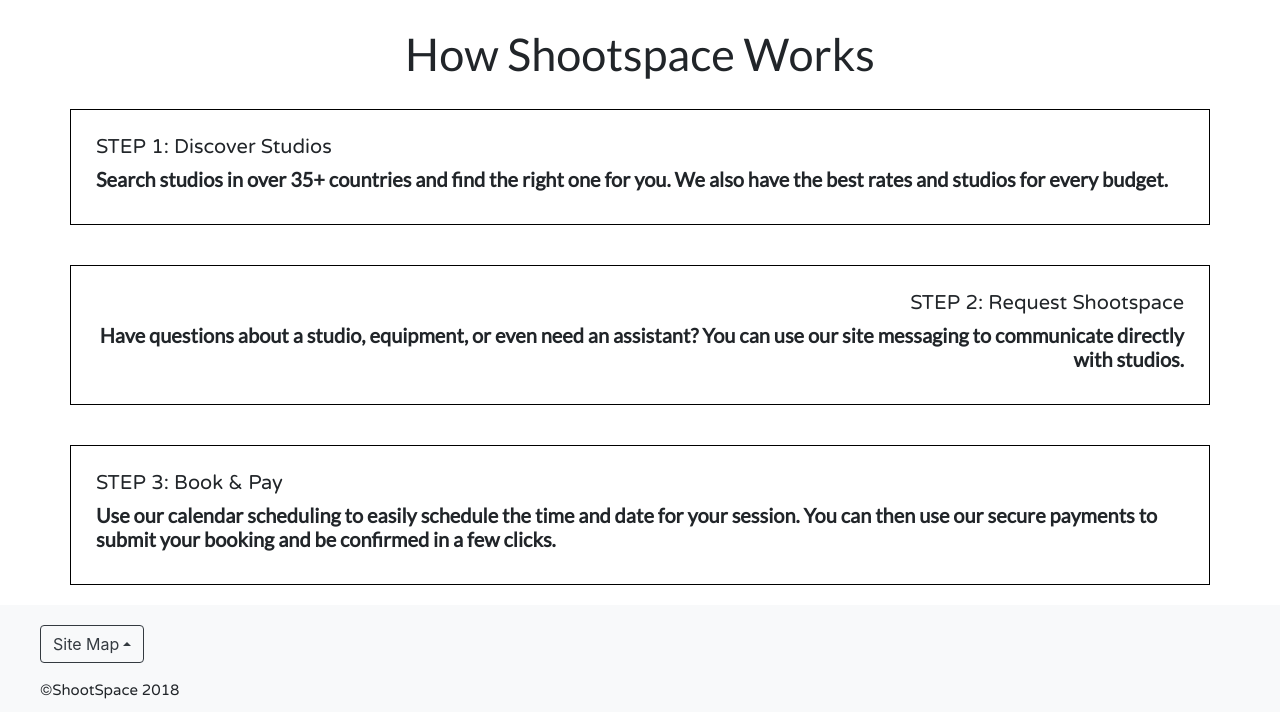
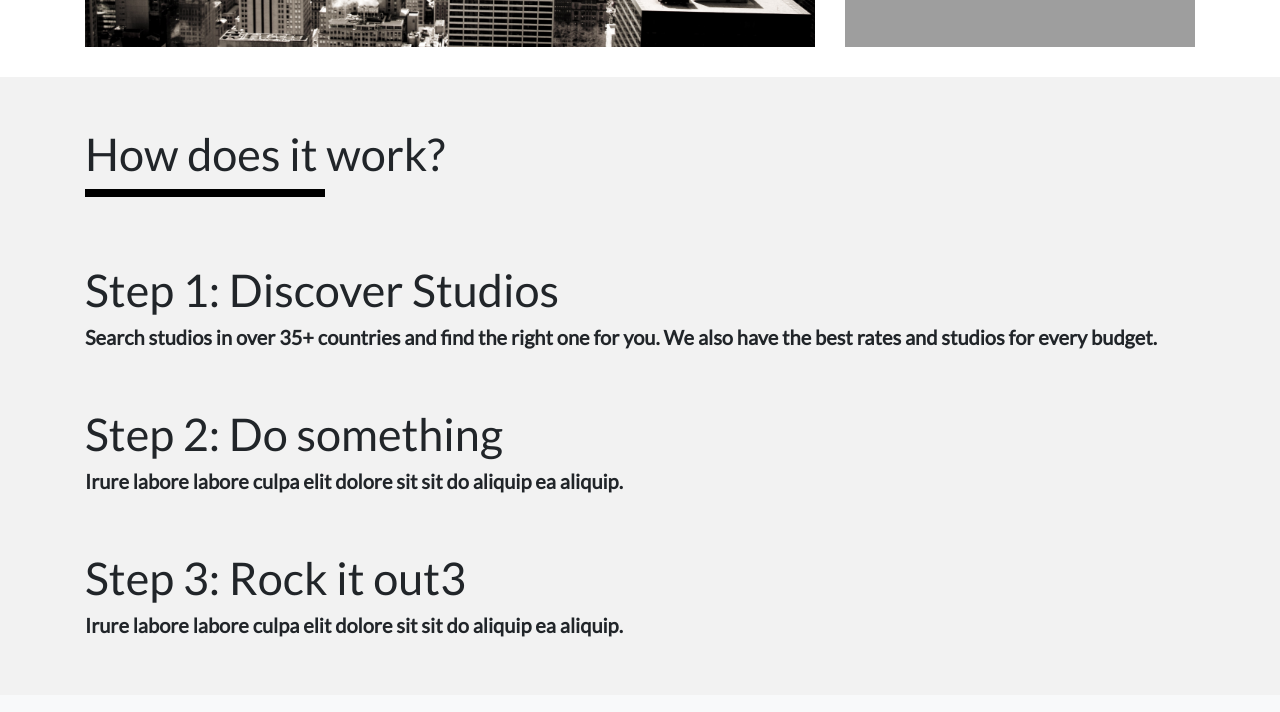
Before and after one commit to djsteinmetz/vb_shootspace-site, a plain HTML site: page index.html in a window 1280 px wide. Shown: the part 1351-2063 px from the top of the page. Drawn offline with nearby package versions, Linux system fonts and the light colour scheme; grey boxes are pictures that could not be loaded.

Commit message:
homepage animations

```diff
--- a/assets/css/style.css
+++ b/assets/css/style.css
@@ -21,7 +21,7 @@ h2 {
 h3 {
     font-size: 20px;
     font-family: 'Varela Round', sans-serif;
-    text-align: center;
+    text-align: left;
 }
 
 h4 {
@@ -49,6 +49,21 @@ p {
 a:hover {
     text-decoration: none;
 }
+
+/* Padding settings */
+.paddingTop {
+    padding-top: 50px;
+}
+.paddingBtm {
+    padding-bottom: 50px;
+}
+.paddingRt {
+    padding-right: 50px;
+}
+.paddingLt {
+    padding-left: 50px;
+}
+
 #banner {
     transition: top 0.2s ease-in-out;
 }
@@ -145,6 +160,9 @@ a:hover {
 .spaceBtm {
     margin-bottom: 25px;
 }
+.paddingTop {
+    padding-top: 50px;
+}
 #faqContainer {
     margin-bottom: 25px;
 }
@@ -167,11 +185,29 @@ a:hover {
     padding: 50px;
 }
 
+#how {
+    width: 100%;
+    min-width: 100%;
+    background: #f2f2f2;
+    margin: 0px;
+
+}
+
 .steps {
     padding: 25px;
     border: 1px solid black;
     min-width: 100%;
-    margin: 20px 0px 20px 0px;
+    margin: 10px 0px 10px 0px;
+}
+.stepsCopy {
+    font-size: 5rem;
+    text-align: left;
+    font-family: 'Lato', sans-serif;
+    font-weight: bolder;
+}
+.horizontalLine {
+    border-top: 8px solid black;
+    width: 15rem;
 }
 .exploreStudiosCity {
     font-size: 25px;
--- a/index.html
+++ b/index.html
@@ -75,13 +75,13 @@
   <div class="container">
     <div class="row">
       <div class="col-md-12">
-        <h2>Explore Studios</h2>
-        <br/>
+        <h2 class="text-left paddingTop">Explore Studios</h2>
+        <p class="horizontalLine" data-aos="fade-right" data-aos-anchor-placement="bottom-bottom"></p>
         <h3>Find studios in your city, or explore unique studios around the world.</h3>
       </div>
     </div>
     <div class="row topRow">
-      <div class="col-md-12 cityImages">
+      <div class="col-md-12 cityImages" data-aos="fade">
         <a href="https://listings.shootspace.io/?boundingbox=44.890144%2C-93.329163%2C45.05125%2C-93.193794&distance_max=10.420167876452187&lc=44.977753%2C-93.265011&lq=Minneapolis%2C+MN%2C+USA&view=grid"
           target="_blank">
           <p class="exploreStudiosCity" id="minneapolisStudio">Minneapolis, MN</p>
@@ -89,14 +89,14 @@
       </div>
     </div>
     <div class="row bottomRow">
-      <div class="col-md-8 cityImages">
+      <div class="col-md-8 cityImages" data-aos="fade">
         <a href="https://listings.shootspace.io/?boundingbox=40.477399%2C-74.25909%2C40.917577%2C-73.700272&distance_max=33.96698695406565&lc=40.712775%2C-74.005973&lq=New+York%2C+NY%2C+USA&view=grid"
           target="_blank">
           <p class="exploreStudiosCity" id="newYorkStudio">New York, NY
             <br/>(Coming Soon)</p>
         </a>
       </div>
-      <div class="col-md-4 cityImages">
+      <div class="col-md-4 cityImages" data-aos="fade">
         <a href="https://listings.shootspace.io/?boundingbox=33.703652%2C-118.668176%2C34.337306%2C-118.155289&distance_max=42.422825464563104&lc=34.052234%2C-118.243685&lq=Los+Angeles%2C+CA%2C+USA&view=grid"
           target="_blank">
           <p class="exploreStudiosCity" id="losAngelesStudio">Los Angeles, CA
@@ -105,32 +105,34 @@
       </div>
     </div>
   </div>
-
   <div class="container" id="how">
+    <div class="container">
       <div class="row">
         <div class="col-sm-12">
-        <h2>How Shootspace Works</h2>
+          <h2 class="text-left paddingTop">How does it work?</h2>
+          <p class="horizontalLine" data-aos="fade-right" data-aos-anchor-placement="bottom-bottom"></p>
         </div>
       </div>
       <!-- Step 1 -->
       <div class="row">
-      <div class="col-sm-12 steps" data-aos="fade-up" data-aos-anchor-placement="bottom-bottom">
-        <h3 class="text-left">STEP 1: Discover Studios</h3>
-        <h4 class="text-left">Search studios in over 35+ countries and find the right one for you. We also have the best rates and studios for every budget.</h4>
+        <div class="col-sm-12" data-aos="zoom-in-up" data-aos-anchor-placement="bottom-bottom">
+          <h2 class="text-left paddingTop">Step 1: Discover Studios</h2>
+          <h4>Search studios in over 35+ countries and find the right one for you. We also have the best rates and studios for every budget.</h4>
         </div>
       </div>
       <!-- Step 2 -->
       <div class="row">
-      <div class="col-sm-12 steps" data-aos="fade-up" data-aos-delay="50" data-aos-anchor-placement="bottom-bottom">
-        <h3 class="text-right">STEP 2: Request Shootspace</h3>
-        <h4 class="text-right">Have questions about a studio, equipment, or even need an assistant? You can use our site messaging to communicate directly with studios.</h4>
+        <div class="col-sm-12" data-aos="zoom-in-up" data-aos-anchor-placement="bottom-bottom" data-aos-delay="100">
+          <h2 class="text-left paddingTop">Step 2: Do something</h2>
+          <h4>Irure labore labore culpa elit dolore sit sit do aliquip ea aliquip.</h4>
         </div>
       </div>
       <!-- Step 3 -->
-    <div class="row">
-      <div class="col-sm-12 steps" data-aos="fade-up" data-aos-delay="100" data-aos-anchor-placement="bottom-bottom">
-        <h3 class="text-left">STEP 3: Book &amp; Pay</h3>
-        <h4 class="text-left">Use our calendar scheduling to easily schedule the time and date for your session. You can then use our secure payments to submit your booking and be confirmed in a few clicks.</h4>
+      <div class="row paddingBtm">
+        <div class="col-sm-12" data-aos="zoom-in-up" data-aos-anchor-placement="bottom-bottom" data-aos-delay="200">
+          <h2 class="text-left paddingTop">Step 3: Rock it out3</h2>
+          <h4>Irure labore labore culpa elit dolore sit sit do aliquip ea aliquip.</h4>
+        </div>
       </div>
     </div>
   </div>
```
Lines whose indentation alone changed are shown as unchanged.
